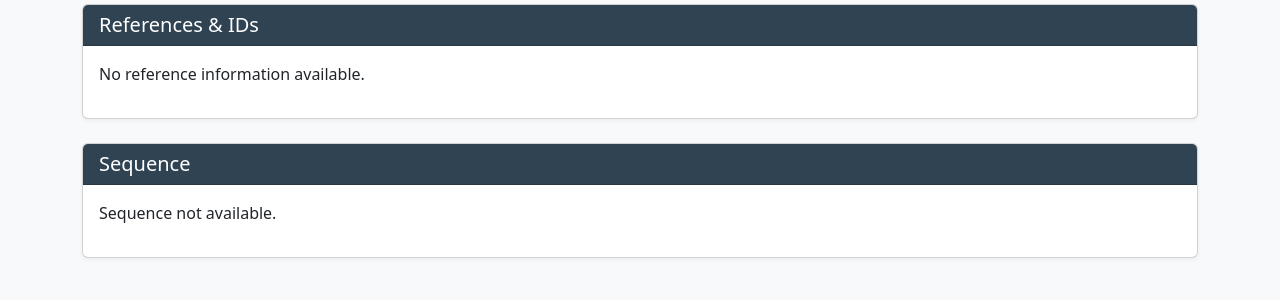
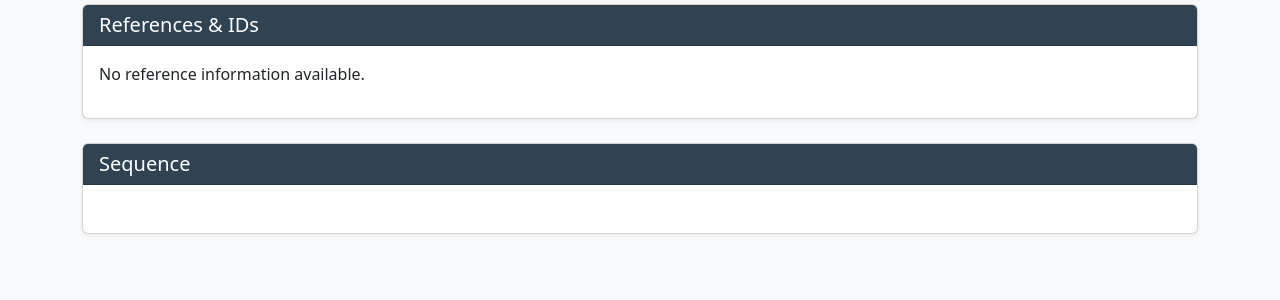
Before and after one commit to zia098/PolymDB_dj, a Django app: template polymes/templates/polymes/modified_detail.html in a window 1280 px wide. Shown: the part 229-529 px from the top of the page. Run offline with Django 5.2, Linux system fonts and the light colour scheme; the template is opened without the code that fills it, so the values that code supplies are empty.

Commit message:
Update modified_detail.html

```diff
--- a/polymes/templates/polymes/modified_detail.html
+++ b/polymes/templates/polymes/modified_detail.html
@@ -269,7 +269,7 @@
         {% if polymerase.sequence %}
           <pre>{{ polymerase.sequence }}</pre>
         {% else %}
-          <p>Sequence not available.</p>
+          <p></p>
         {% endif %}
       </div>
     </div>
```
